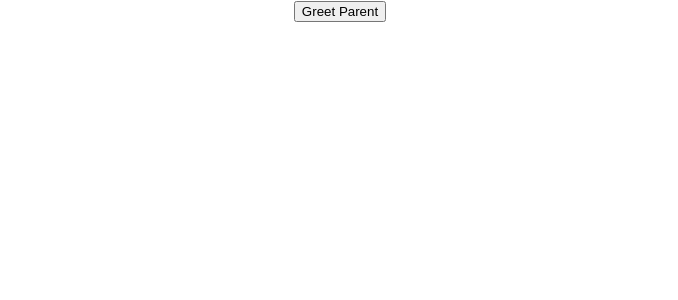
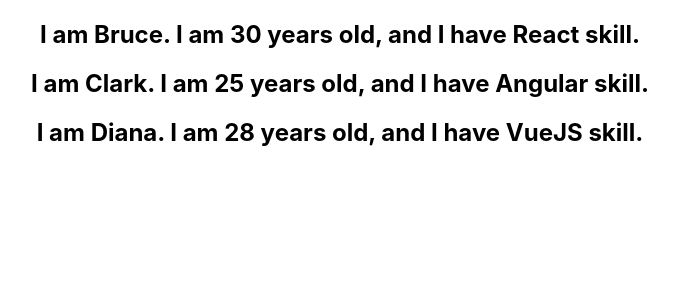
Before and after one commit to locaulker/react-fundamentals, a React (Create React App) app: page / in a window 1280 px wide. Shown: the top 300 px of the page, without its empty margins (300-978 px from the left). Built offline with nearby package versions, Linux system fonts and the light colour scheme.

Commit message:
completed props

```diff
--- a/src/App.js
+++ b/src/App.js
@@ -1,6 +1,8 @@
 import React, { Component } from "react"
 import "./App.css"
-import ParentComponent from "./components/ParentComponent"
+import NameList from "./components/NameList"
+// import ParentComponent from "./components/ParentComponent"
+// import UserGreeting from "./components/UserGreeting"
 // import Greet from "./components/Greet"
 // import Message from "./components/Message"
 // import Counter from "./components/Counter"
@@ -14,7 +16,9 @@
   render() {
     return (
       <div className="App">
-        <ParentComponent />
+        <NameList />
+        {/* <UserGreeting /> */}
+        {/* <ParentComponent /> */}
         {/* <EventBind /> */}
         {/* <ClassClick /> */}
         {/* <hr /> */}
--- a/src/components/ChildComponent.js
+++ b/src/components/ChildComponent.js
@@ -1,9 +1,9 @@
 import React from "react"
 
-function ChildComponent() {
+function ChildComponent(props) {
   return (
     <div>
-      <button>Greet Parent</button>
+      <button onClick={() => props.greetHandler("Jamie")}>Greet Parent</button>
     </div>
   )
 }
--- /dev/null
+++ b/src/components/NameList.js
@@ -0,0 +1,32 @@
+import React from "react"
+import Person from "./Person"
+
+function PersonList() {
+  const persons = [
+    {
+      id: 1,
+      name: "Bruce",
+      age: 30,
+      skill: "React",
+    },
+    {
+      id: 2,
+      name: "Clark",
+      age: 25,
+      skill: "Angular",
+    },
+    {
+      id: 3,
+      name: "Diana",
+      age: 28,
+      skill: "VueJS",
+    },
+  ]
+
+  const personList = persons.map(person => (
+    <Person key={person.id} person={person} />
+  ))
+  return <div>{personList}</div>
+}
+
+export default PersonList
--- a/src/components/ParentComponent.js
+++ b/src/components/ParentComponent.js
@@ -6,19 +6,19 @@
     super(props)
 
     this.state = {
-      parentName: "Parent"
+      parentName: "Parent",
     }
     this.greetParent = this.greetParent.bind(this)
   }
 
-  greetParent() {
-    alert(`Hello, ${this.state.parentName}`)
+  greetParent(childName) {
+    alert(`Hello, ${this.state.parentName} from ${childName}`)
   }
 
   render() {
     return (
       <div>
-        <ChildComponent />
+        <ChildComponent greetHandler={this.greetParent} />
       </div>
     )
   }
--- /dev/null
+++ b/src/components/Person.js
@@ -0,0 +1,14 @@
+import React from "react"
+
+function Person({ person }) {
+  return (
+    <div>
+      <h2>
+        I am {person.name}. I am {person.age} years old, and I have{" "}
+        {person.skill} skill.
+      </h2>
+    </div>
+  )
+}
+
+export default Person
--- /dev/null
+++ b/src/components/UserGreeting.js
@@ -0,0 +1,50 @@
+/* eslint-disable react/require-render-return */
+import React, { Component } from "react"
+
+class UserGreetings extends Component {
+  constructor(props) {
+    super(props)
+
+    this.state = {
+      isLoggedIn: true,
+    }
+  }
+
+  render() {
+    // (4) ================= Short Circuit Operator
+    //  Is a Special Case of the Ternary Operator
+    return this.state.isLoggedIn && <div>Welcome Vishwas</div>
+
+    // (3) ================= Ternary Operation
+    // return this.state.isLoggedIn ? (
+    //   <div>Welcome Vishwas</div>
+    // ) : (
+    //   <div>Welcome Guest</div>
+    // )
+
+    // (2) =============== Element Variable
+    // let message
+    // if (this.state.isLoggedIn) {
+    //   message = <div>Welcome Vishwas</div>
+    // } else {
+    //   message = <div>Welcome Guest</div>
+    // }
+    // return <div>{message}</div>
+
+    // (1) =============== if/else statement
+    // if (this.state.isLoggedIn) {
+    //   return <div>Welcome Vishwas</div>
+    // } else {
+    //   return <div>Welcome Guest</div>
+    // }
+
+    // return (
+    //   <>
+    //     <div> Welcome Vishwas </div>
+    //     <div> Welcome Guest </div>
+    //   </>
+    // )
+  }
+}
+
+export default UserGreetings
```
